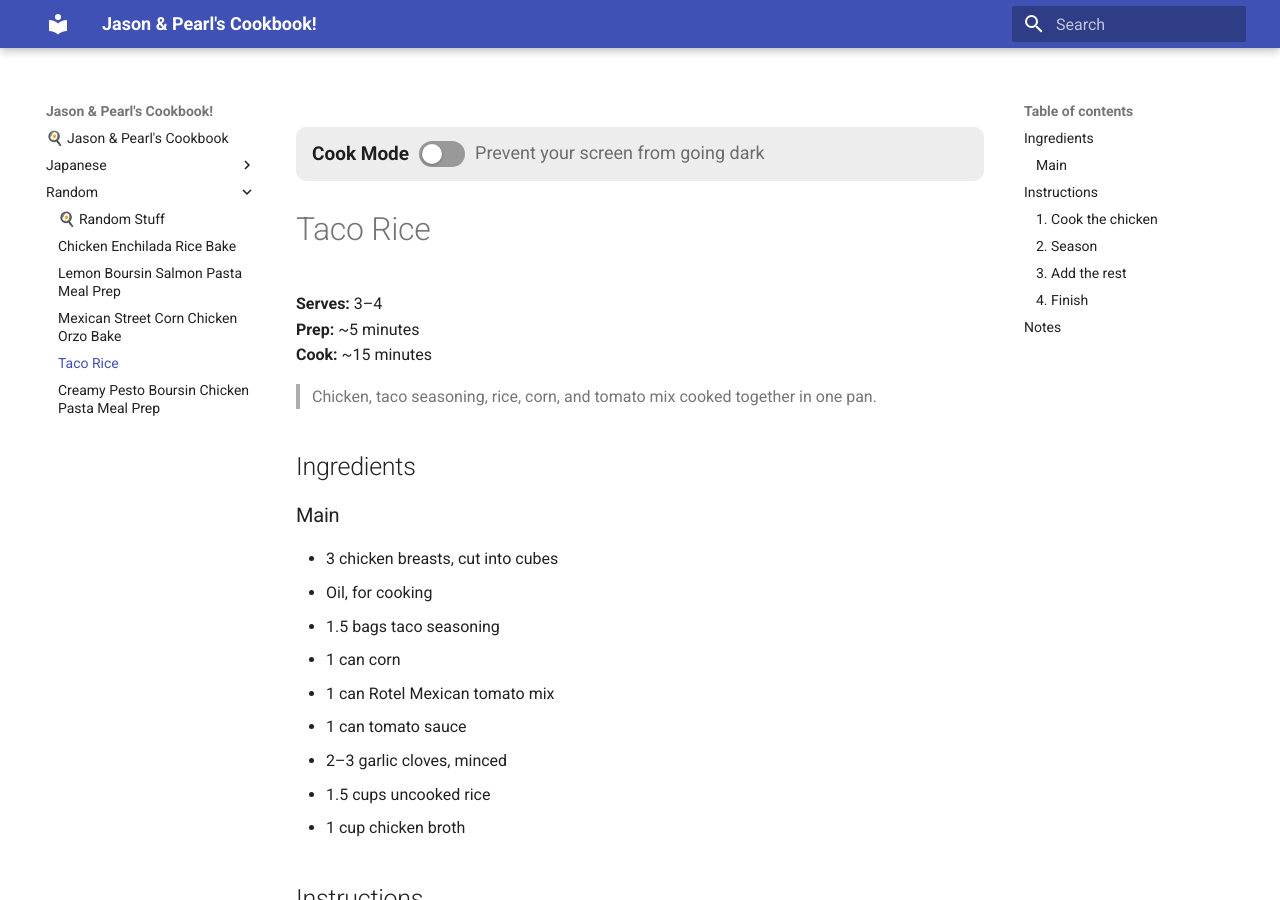
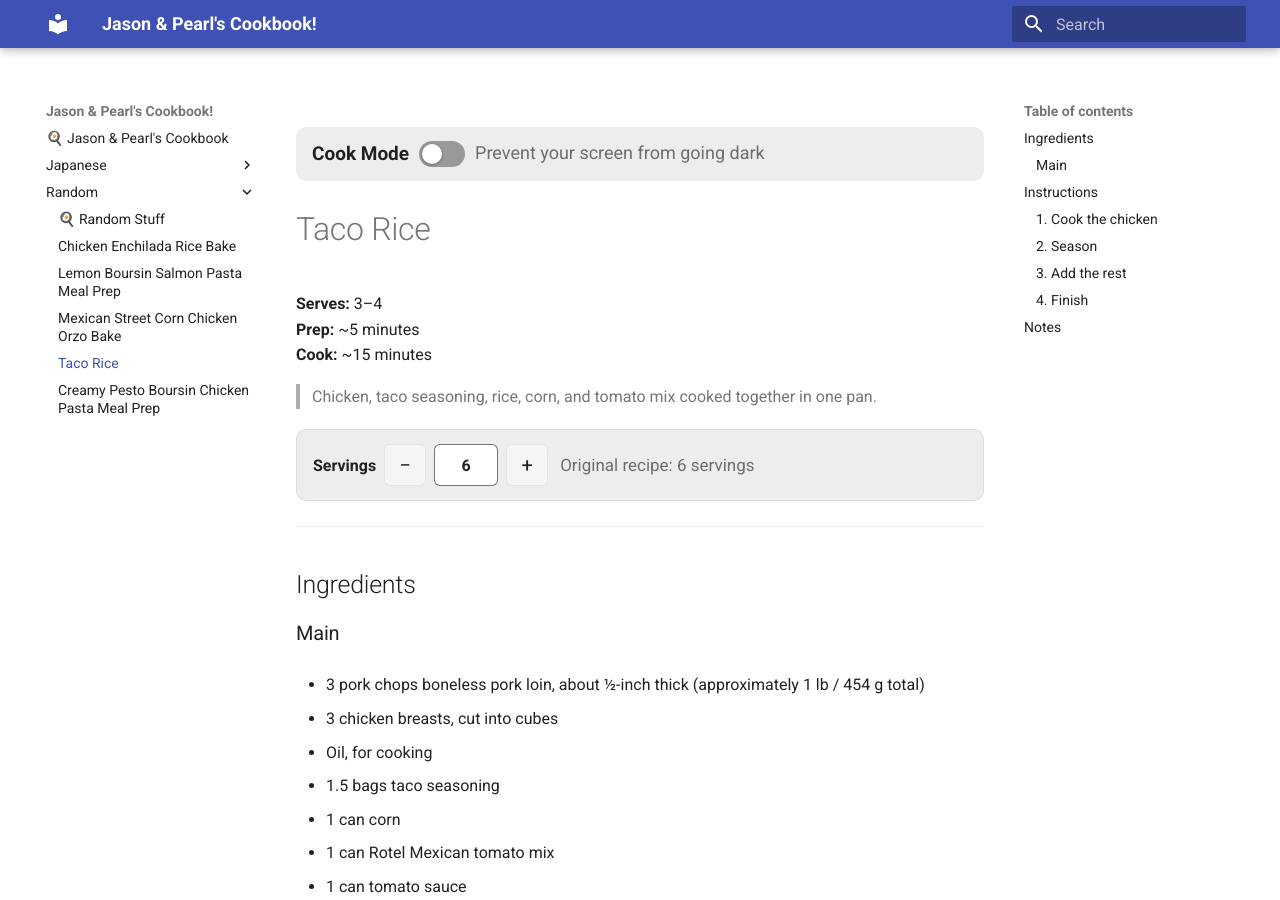
Before and after one commit to glerk/my-cookbook, an MkDocs documentation site: the page built from docs/Random/one-pot-taco-rice.md, in a window 1280 px wide and 900 px high. Built offline with MkDocs 1.6.1 and Material for MkDocs 9.7.7, drawn with Linux system fonts in a browser that asks for light colours.

Commit message:
vault backup: 2026-10-11 00:45:49

```diff
--- a/docs/Random/one-pot-taco-rice.md
+++ b/docs/Random/one-pot-taco-rice.md
@@ -6,9 +6,17 @@
 
 > Chicken, taco seasoning, rice, corn, and tomato mix cooked together in one pan.
 
+<div class="servings-calculator" data-original-servings="6"></div>
+
+
+---
+
+
 ## Ingredients
 
 ### Main
+- <span class="ingredient-amount" data-amount="3" data-unit="Chicken breasts" data-unit-one="pork chop" data-unit-many="pork chops">4 pork chops</span> boneless pork loin, about ½-inch thick (approximately 1 lb / 454 g total)
+
 - 3 chicken breasts, cut into cubes
 - Oil, for cooking
 - 1.5 bags taco seasoning
```
